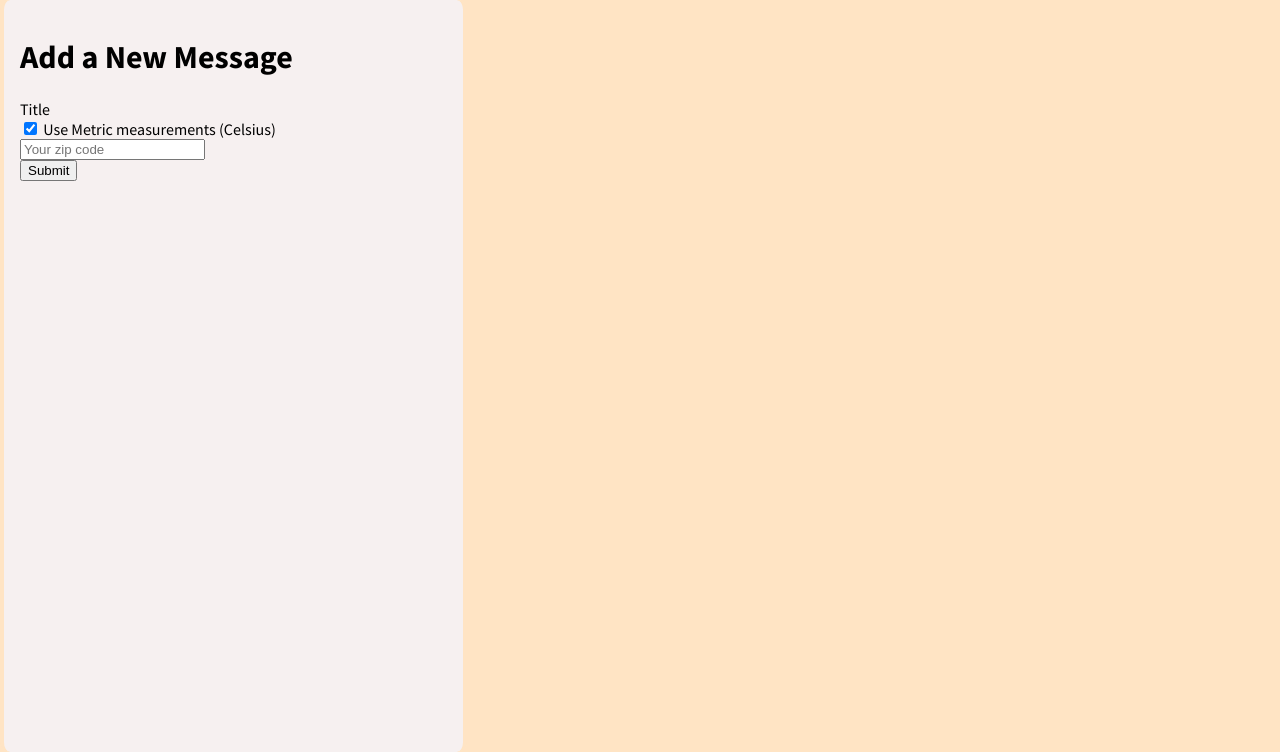
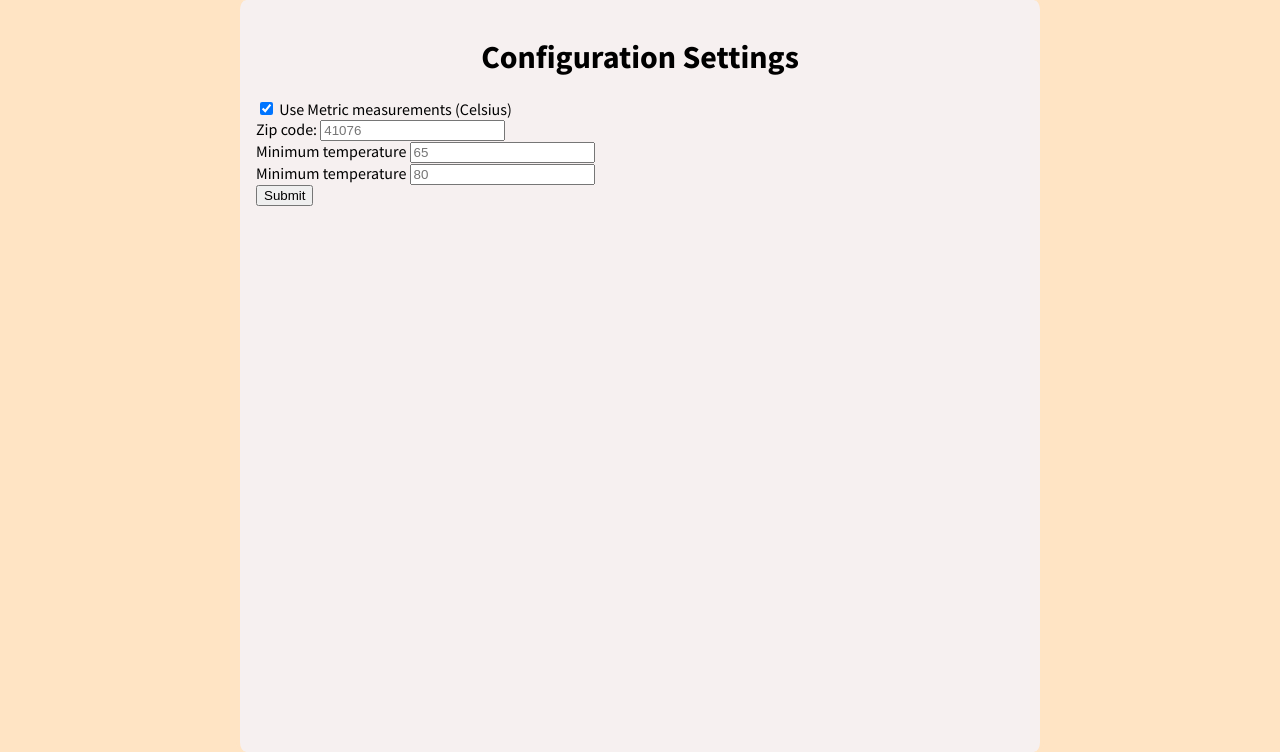
Before and after one commit to cassiancc/Humidity-Final-Project, a Flask app: page /settings/ in a window 1280 px wide. Shown: the part 115-867 px from the top of the page. Run offline with Flask 3, Linux system fonts and the light colour scheme; parts of the project's set-up code (start-up, migrations or seed data) failed here and were passed over.

Commit message:
Spaces for min and max temp

```diff
--- a/humidity.py
+++ b/humidity.py
@@ -4,7 +4,6 @@
 # Standard imports
 import time, datetime, threading, json, urllib.request, os
 from flask import Flask, render_template, request, url_for, flash, redirect
-from wtforms import Form, BooleanField, StringField, PasswordField, validators
 
 # Setup Flask app and DHT device.
 app = Flask(__name__)
--- a/static/style.css
+++ b/static/style.css
@@ -23,6 +23,19 @@ main {
     padding: 1em;
     height: 90vh;
     border-radius: 10px;
+}
+#settings {
+    width: 60%;
+    margin: auto;
+    background-color: #f6f0f0;
+    border-left: solid .3em bisque;
+    border-right: solid .3em bisque;
+    padding: 1em;
+    height: 90vh;
+    border-radius: 10px;
+}
+#settings h1 {
+    text-align: center;
 }
 
 
--- a/templates/settings.html
+++ b/templates/settings.html
@@ -12,17 +12,24 @@
             </div>
         </header>
         <main>
-            <div id="inside">
-                <h1>{% block title %} Add a New Message {% endblock %}</h1>
+            <div id="settings">
+                <h1>Configuration Settings</h1>
 
                 <form action="/settings" method="post">
-                    <label for="title">Title</label>
-                    <br>
                     <input type="checkbox" name="metric" checked="{{request.form['metric']}}" id="metric">
                     <label for="metric">Use Metric measurements (Celsius)</label>
                     <br>
-                    <input type="number" name="zip" id="zip" placeholder="Your zip code" value="{{request.form['zip']}}">
+                    <label for="zip">Zip code: </label>
+                    <input type="number" name="zip" id="zip" placeholder="41076" value="{{request.form['zip']}}">
                     <br>
+                    <label for="mintemp">Minimum temperature</label>
+                    <input type="number" name="mintemp" id="mintemp" placeholder="65" value="{{request.form['mintemp']}}">
+                    <br>
+
+                    <label for="maxtemp">Minimum temperature</label>
+                    <input type="number" name="maxtemp" id="maxtemp" placeholder="80" value="{{request.form['maxtemp']}}">
+                    <br>
+
                     <button type="submit">Submit</button>
                 </form>
             </div>
```
